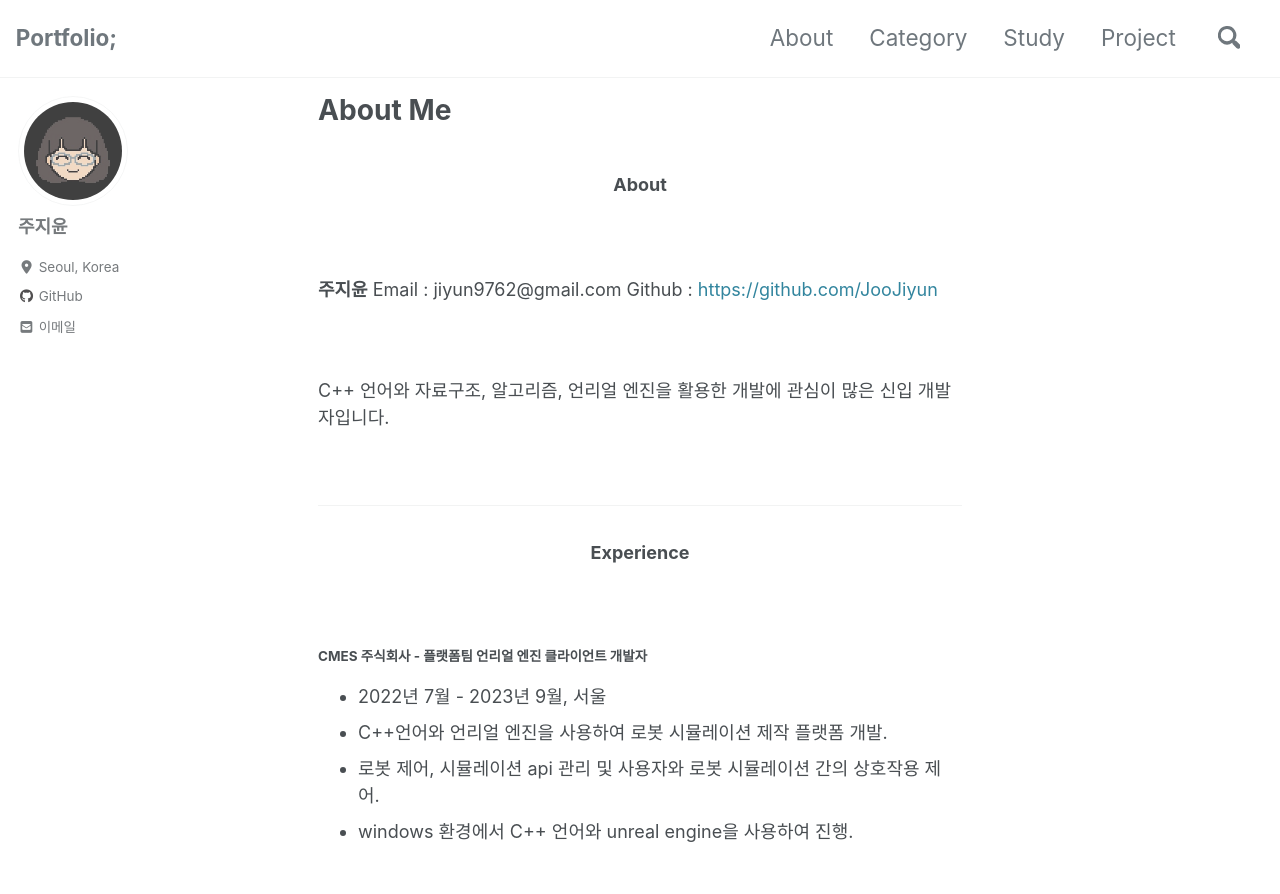
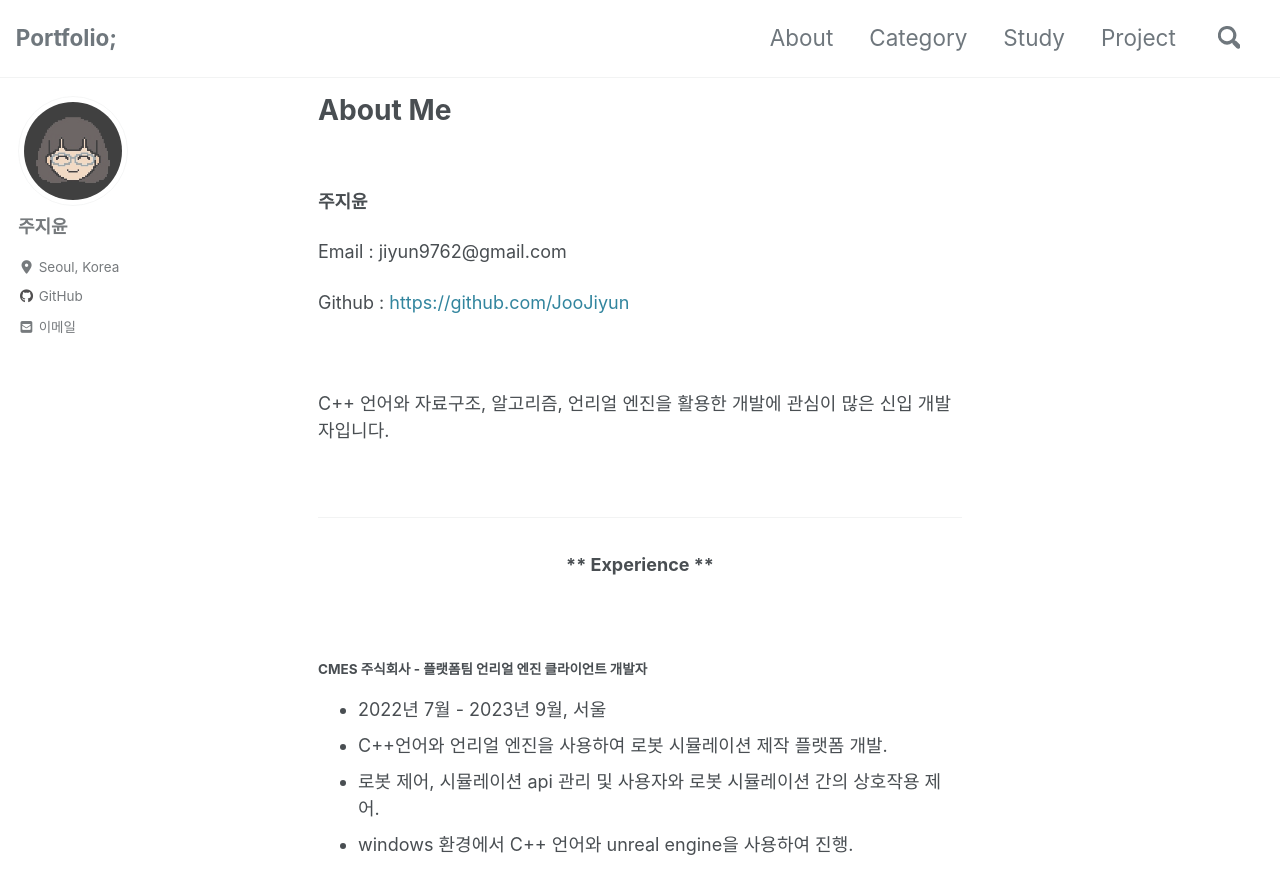
Before and after one commit to JooJiyun/JooJiyun.github.io, a Jekyll site: the page built from _pages/about.md, in a window 1280 px wide and 900 px high. Shown: the top 894 px of the window. Built offline with Jekyll 4.4.1, drawn with Linux system fonts in a browser that asks for light colours; cached includes are drawn as plain includes; nearby versions of some CDN libraries.

Commit message:
about 꾸미기

```diff
--- a/_pages/about.md
+++ b/_pages/about.md
@@ -5,12 +5,12 @@
 ---
 
 
-### <center>About</center>
-
 <br>
 
 **주지윤**
+
 Email : jiyun9762@gmail.com
+
 Github : [https://github.com/JooJiyun](https://github.com/JooJiyun)
 
 <br>
@@ -20,11 +20,11 @@
 <br>
 <hr>
 
-### <center>Experience</center>
+### <center>** Experience **</center>
 
 <br>
 
-###### **CMES 주식회사 - 플랫폼팀 언리얼 엔진 클라이언트 개발자**
+#### **CMES 주식회사 - 플랫폼팀 언리얼 엔진 클라이언트 개발자**
 - 2022년 7월 - 2023년 9월, 서울
 - C++언어와 언리얼 엔진을 사용하여 로봇 시뮬레이션 제작 플랫폼 개발.
 - 로봇 제어, 시뮬레이션 api 관리 및 사용자와 로봇 시뮬레이션 간의 상호작용 제어.
@@ -32,7 +32,7 @@
 
 <br>
 
-###### **현대제로원(디지털세라토닌)메타쉘 / 5명(개발자 3명, 아티스트 2명)**
+#### **현대제로원(디지털세라토닌)메타쉘 / 5명(개발자 3명, 아티스트 2명)**
 - 2023년 7월 - 2020년 10월
 - 현대 제로원데이 전시의 체험형 전시 부스 운영.
 - 언리얼 엔진을 사용한  미니게임 VR 프로그램을 개발하여 사용.
@@ -40,14 +40,14 @@
 
 <br>
 
-###### **교내 학부연구생**
+#### **교내 학부연구생**
 - 2018년 6월 - 2019년 7월
 - 교내 시각인공지능 연구실에서 학부연구생 활동.
 - 연구실에서 진행되는 딥러닝, 이미지 프로세싱을 주제로 하는 스터디 참여.
 
 <br>
 
-###### **가상화장 프로젝트**
+#### **가상화장 프로젝트**
 - 2018년 10월 - 2019년 2월
 - 교내 연구실에서 학부연구생활동을 하면서 진행한 프로젝트.
 - 화장 후의 결과를 예측해보는 프로젝트.
@@ -57,9 +57,9 @@
 
 <hr>
 
-### <center>학력</center>
+### <center>** 학력 **</center>
 
 <br>
 
-###### **인하대학교 / 컴퓨터공학과 학사**
+#### **인하대학교 / 컴퓨터공학과 학사**
 - 2016년 2월 - 2020년 8월, 인천
```
